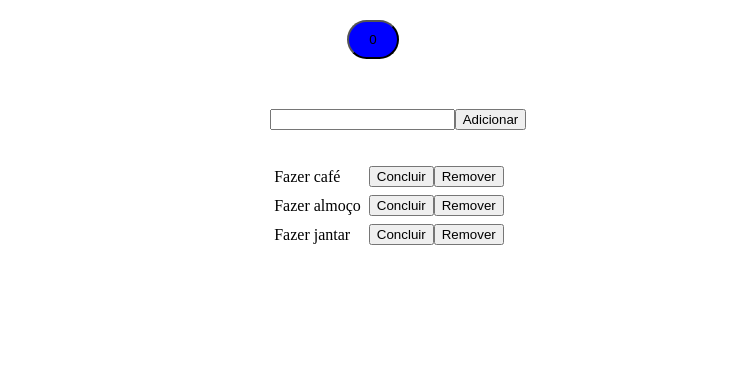
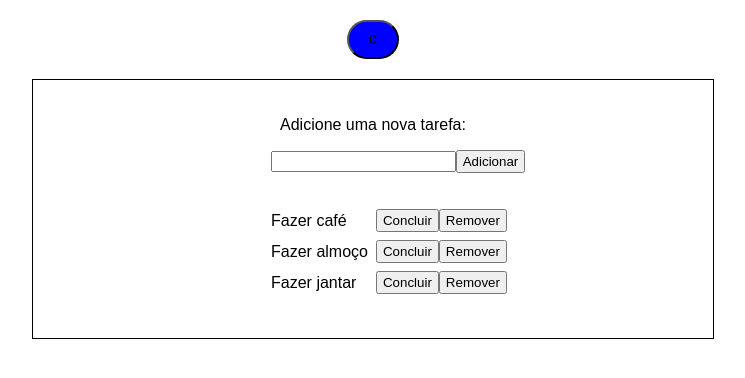
Before and after one commit to RafaelDeMello/ReactStudy, a React (Vite) app in the folder react-study/: page / in a window 1280 px wide. Shown: the top 378 px of the page, without its empty margins (267-1012 px from the left). Built offline with nearby package versions, Linux system fonts and the light colour scheme.

Commit message:
add styles update

```diff
--- a/react-study/index.html
+++ b/react-study/index.html
@@ -3,6 +3,7 @@
   <head>
     <meta charset="UTF-8" />
     <link rel="icon" type="image/svg+xml" href="/vite.svg" />
+    <link rel="stylesheet" href="style.css">
     <meta name="viewport" content="width=device-width, initial-scale=1.0" />
     <title>react-study</title>
   </head>
--- a/react-study/src/components/count.tsx
+++ b/react-study/src/components/count.tsx
@@ -1,22 +1,34 @@
-import { useState } from "react";
+import { useEffect, useState } from "react";
 
 export function Count() {
   const [count, setCount] = useState(0);
   const [buttonColor, setButtonColor] = useState("#0000ff");
+  const [backgroundGradient, setBackgroundGradient] = useState("");
   const getRandomColor = () => {
-    return "#" + Math.floor(Math.random() * 16777215).toString(16);
+    return "#" + Math.floor(Math.random() * 16777215).toString(16)
+    .padStart(6, "0");
   };
   const handleClick = () => {
     setCount((prev) => prev + 1);
-    setButtonColor(getRandomColor());
+
+    const color1 = getRandomColor();
+    const color2 = getRandomColor();
+
+    setButtonColor(color1);
+    setBackgroundGradient(`linear-gradient(135deg, ${color1}, ${color2})`);
   };
+
+  useEffect(() => {
+  document.body.style.background = backgroundGradient;
+  document.body.style.backgroundSize = "400% 400%";
+  document.body.style.animation = "gradientMove 10s ease infinite";
+}, [backgroundGradient]);
 
   return (
     <div>
       <button
         onClick={() => {
           handleClick();
-          setCount(count + 1);
         }}
         style={{
           backgroundColor: buttonColor,
--- a/react-study/src/components/lists.tsx
+++ b/react-study/src/components/lists.tsx
@@ -10,9 +10,10 @@ export function Lists() {
 
   return (
     <>
-      <div style={{ textAlign: "center" }}>
+      <div style={{ textAlign: "center", border: "1px solid black", marginTop: "20px", padding: "20px", margin: "20px auto", width: "50%" }}>
+        <p>Adicione uma nova tarefa:</p>
         <input
-          style={{ margin: "50px 0 0 50px" }}
+          style={{ margin: "0 0 0 50px" }}
           value={value}
           onChange={(e) => setValue(e.target.value)}
         />
--- /dev/null
+++ b/react-study/style.css
@@ -0,0 +1,23 @@
+@keyframes gradientMove {
+  0% {
+    background-position: 0% 50%;
+  }
+  50% {
+    background-position: 100% 50%;
+  }
+  100% {
+    background-position: 0% 50%;
+  }
+}
+
+body {
+  margin: 0;
+  padding: 0;
+  font-family: poppins, sans-serif;
+}
+
+button {
+  padding: 2px 5px;
+  color: rgb(0, 0, 0);
+  cursor: pointer;
+}
```
